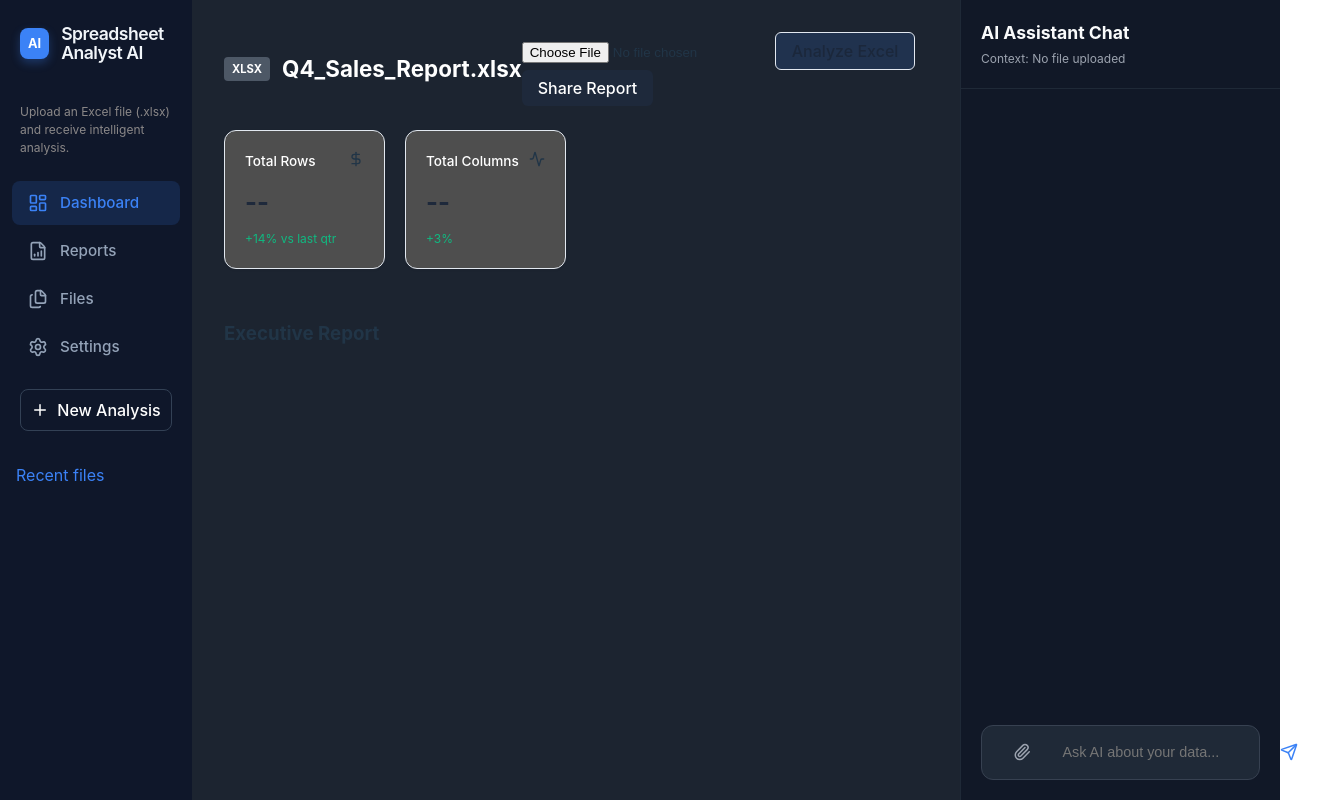
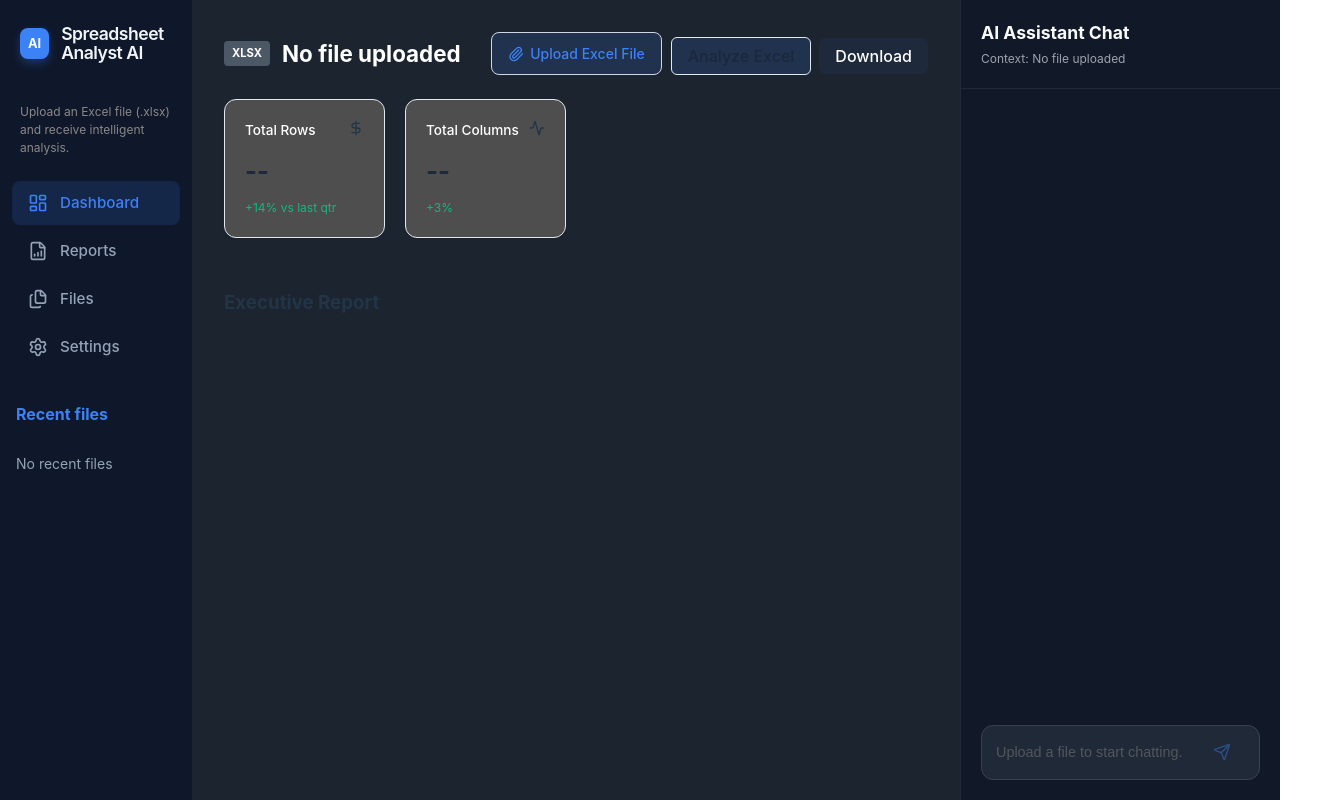
Before and after one commit to iprowriter/excel-ai, a React (Vite) app: page / in a window 1280 px wide. Shown: the whole page, 1317 px wide, since content can reach past the window. Built offline with nearby package versions, Linux system fonts and the light colour scheme.

Commit message:
fixed chat component

```diff
--- a/src/components/chatWithAI/ChatComponent.tsx
+++ b/src/components/chatWithAI/ChatComponent.tsx
@@ -1,12 +1,13 @@
 import "./chatComponent.css";
 import { useState, useEffect, useRef } from "react";
 import { useStore } from "../../store/useStore";
-import { Search, Paperclip, Send, Sparkles } from "lucide-react";
+import { Send, Sparkles } from "lucide-react";
 
 function ChatComponent() {
   const { analysis, chat, addChatMessage, suggestions, setSuggestions } = useStore();
 
   const fileName = useStore((state) => state.fileName);
+  const chatDisabled = !analysis?.sessionId;
 
   const [input, setInput] = useState("");
   const [isTyping, setIsTyping] = useState(false);
@@ -93,17 +94,18 @@ function ChatComponent() {
 
 
         <div className="input-container">
-          <button className="attachment-btn"><Paperclip size={18} /></button>
+          {/* <button className="attachment-btn"><Paperclip size={18} /></button> */}
 
           <input
             type="text"
-            placeholder="Ask AI about your data..."
+            placeholder={ chatDisabled ? "Upload a file to start chatting..." : "Ask AI about your data..." }
+            disabled={chatDisabled}
             value={input}
             onChange={(e) => setInput(e.target.value)}
-            onKeyDown={(e) => e.key === "Enter" && sendMessage()}
+            onKeyDown={(e) => !chatDisabled && e.key === "Enter" && sendMessage()}
           />
 
-          <button className="send-btn" onClick={sendMessage}>
+          <button className="send-btn" onClick={sendMessage} disabled={chatDisabled}>
             <Send size={18} />
           </button>
         </div>
@@ -132,27 +134,3 @@ function UserChatMessage({ message }: { message: string }) {
     </div>
   );
 }
-
-
-const  chatMessages = [
-    {
-        type: "ai",
-        content: "Welcome! Q4 data is ready. I've detected a 14% revenue growth. How can I help?",
-        timestamp: "2026-03-04T10:00:00Z"
-    },
-    {
-        type: "user",
-        content: "What drove the Oct revenue spike?",
-        timestamp: "2026-03-04T10:05:00Z"
-    },
-    {
-        type: "ai",
-        content: "The October spike was primarily caused by **'Aero'** early sales, which accounted for 65% of that month's revenue.",
-        timestamp: "2026-03-04T10:07:00Z"
-    },
-    {
-        type: "user",
-        content: "That is crazy, man!",
-        timestamp: "2026-03-04T10:10:00Z"
-    },
-]
--- a/src/components/chatWithAI/chatComponent.css
+++ b/src/components/chatWithAI/chatComponent.css
@@ -129,6 +129,11 @@
   font-size: 0.9rem;
 }
 
+.input-container input:disabled {
+  cursor: not-allowed;
+  opacity: 0.6;
+}
+
 .attachment-btn, .send-btn {
   background: transparent;
   border: none;
@@ -145,6 +150,11 @@
 .send-btn:hover {
   color: #60a5fa;
 }
+
+.send-btn:disabled {
+  opacity: 0.4;
+  cursor: not-allowed;
+ }
 
 .typing {
   display: flex;
--- a/src/components/mainArea/MainAreaComponent.tsx
+++ b/src/components/mainArea/MainAreaComponent.tsx
@@ -1,6 +1,6 @@
 import { useState } from "react";
 import "./mainAreaComponent.css";
-import { BarChart3, Activity, DollarSign, Sparkles } from 'lucide-react';
+import { BarChart3, Activity, DollarSign, Sparkles, Paperclip } from 'lucide-react';
 import { useStore } from "../../store/useStore"
 import { parseAIReport, extractOverview } from "../../utils/parseReport";
 
@@ -10,6 +10,9 @@ function MainAreaComponent() {
 
   const [file, setLocalFile] = useState<File | null>(null);
   const [loading, setLoading] = useState(false);
+
+  const fileName = useStore((state) => state.fileName);
+
 
   const handleUpload = async () => {
     if (!file) return;
@@ -30,6 +33,7 @@ function MainAreaComponent() {
       sessionId: data.sessionId,
       structured: data.structured,
       report: data.report,
+      fileName: useStore.getState().fileName
     });
 
     setLoading(false);
@@ -53,18 +57,24 @@ function MainAreaComponent() {
             <header className="dashboard-header">
                 <div className="header-info">
                 <div className="file-badge">XLSX</div>
-                <h2>Q4_Sales_Report.xlsx</h2>
+                <h2>{fileName ?? "No file uploaded"}</h2>
                 </div>
                 <div className="header-actions">
+                <label className="upload-box">
                 <input
                     type="file"
                     accept=".xlsx"
+                    className="upload-input"
                     onChange={(e) => {
-                        const f = e.target.files?.[0] || null;
-                        setLocalFile(f);
-                        if (f) setFile(f.name);
+                    const f = e.target.files?.[0] || null;
+                    setLocalFile(f);
+                    if (f) setFile(f.name);
                     }}
-                    />
+                />
+                <Paperclip size={16} style={{ marginRight: 6 }} />
+                <span className="upload-text">Upload Excel File</span>
+                </label>
+
                 <button
                  className="secondary-btn"
                  disabled={!file || loading}
@@ -72,7 +82,7 @@ function MainAreaComponent() {
                  >
                  {loading ? "Processing..." : "Analyze Excel"}
                  </button>
-                <button className="primary-btn">Share Report</button>
+                <button className="primary-btn">Download</button>
                 </div>
             </header>
 
--- a/src/components/mainArea/mainAreaComponent.css
+++ b/src/components/mainArea/mainAreaComponent.css
@@ -185,3 +185,38 @@
   margin-left: 20px;
   list-style: disc;
 }
+
+
+.upload-box {
+  display: inline-flex;
+  align-items: center;
+  justify-content: center;
+  padding: 10px 16px;
+  background: rgba(59, 130, 246, 0.15);
+  border: 1px solid #d0d7e2;
+  border-radius: 8px;
+  cursor: pointer;
+  color: #3b82f6;
+  font-size: 14px;
+  font-weight: 500;
+  transition: all 0.2s ease;
+  user-select: none;
+  margin-right: 9px;
+}
+
+.upload-box:hover {
+  background: #eef2f7;
+  border-color: #b8c2d1;
+}
+
+.upload-box:active {
+  background: #e2e8f0;
+}
+
+.upload-input {
+  display: none;
+}
+
+.upload-text {
+  pointer-events: none;
+}
--- a/src/components/sidebar/SidebarComponent.tsx
+++ b/src/components/sidebar/SidebarComponent.tsx
@@ -1,3 +1,4 @@
+import { useStore } from "../../store/useStore";
 import "./sidebarComponent.css";
 import { LayoutDashboard, FileBarChart, Files, Settings, Plus } from 'lucide-react';
 
@@ -5,6 +6,7 @@ import { LayoutDashboard, FileBarChart, Files, Settings, Plus } from 'lucide-rea
 function SidebarComponent() {
 
 
+const recentFiles = useStore((state) => state.recentFiles);
 
   return (
          <aside className="sidebar">
@@ -38,15 +40,26 @@ function SidebarComponent() {
         </nav>
 
         {/* Action Button */}
-        <div className="sidebar-footer">
+        {/* <div className="sidebar-footer">
           <button className="new-analysis-btn">
             <Plus size={18} />
             <span>New Analysis</span>
           </button>
+        </div> */}
+        <div className="fileArea">
+          <h4>Recent files</h4>
+
+          {recentFiles.length === 0 && (
+            <div className="empty">No recent files</div>
+          )}
+
+          {recentFiles.map((file, index) => (
+            <div key={index} className="recent-file-item">
+              {file}
+            </div>
+          ))}
         </div>
-        <div className="fileArea">
-          Recent files
-        </div>
+
 
       </aside>
 
--- a/src/components/sidebar/sidebarComponent.css
+++ b/src/components/sidebar/sidebarComponent.css
@@ -104,7 +104,25 @@
 .fileArea {
   display: flex;
   flex-direction: column;
-  gap: 4px;
-  color: #3b82f6; /* Muted gray-blue */
+  gap: 6px;
   padding: 12px 16px;
+  color: #3b82f6;
 }
+
+.recent-file-item {
+  padding: 6px 10px;
+  /* background: #f1f5f9; */
+  border-radius: 6px;
+  cursor: pointer;
+  color: #fff;
+  transition: background 0.15s ease;
+}
+
+.recent-file-item:hover {
+   background: #334155;
+}
+
+.empty {
+  color: #94a3b8;
+  font-size: 14px;
+}
--- a/src/store/useStore.ts
+++ b/src/store/useStore.ts
@@ -9,6 +9,7 @@ interface AnalysisResult {
   sessionId: string | null;
   structured: any | null;
   report: string | null;
+  fileName: string | null;
 }
 
 interface AppState {
@@ -22,11 +23,13 @@ interface AppState {
   chat: ChatMessage[];
 
   suggestions: string[];
-  setSuggestions: (s: string[]) => void;
+  recentFiles: string[];
+
 
   // Actions
   setFile: (name: string) => void;
   setAnalysis: (data: AnalysisResult) => void;
+  setSuggestions: (s: string[]) => void;
   addChatMessage: (msg: ChatMessage) => void;
   resetChat: () => void;
 }
@@ -35,19 +38,40 @@ export const useStore = create<AppState>((set) => ({
   fileName: null,
   analysis: null,
   chat: [],
+  recentFiles: JSON.parse(localStorage.getItem("recentFiles") || "[]"),
 
   suggestions: [],
   setSuggestions: (s) => set({ suggestions: s }),
 
-  setFile: (name) => set({ fileName: name }),
+  // setFile: (name) => set({ fileName: name }),
+
+  setFile: (name) => set((state) => {
+    const updated = [name, ...state.recentFiles.filter(f => f !== name)]
+    localStorage.setItem("recentFiles", JSON.stringify(updated));
+    return { fileName: name, recentFiles: updated };
+  }),
+
+  // setAnalysis: (data) =>
+  //   set({
+  //     analysis: data,
+  //     chat: data.report
+  //       ? [{ role: "assistant", content: data.report }]
+  //       : [],
+  //   }),
 
   setAnalysis: (data) =>
-    set({
-      analysis: data,
-      chat: data.report
-        ? [{ role: "assistant", content: data.report }]
-        : [],
-    }),
+  set({
+    analysis: data,
+    chat: data.fileName
+      ? [
+          {
+            role: "assistant",
+            content: `Your file **${data.fileName}** is ready. I can walk you through insights, trends, anomalies, or anything else you want to explore. Just ask!`,
+          },
+        ]
+      : [],
+  }),
+
 
   addChatMessage: (msg) =>
     set((state) => ({ chat: [...state.chat, msg] })),
```
Also changed, not shown: src/App.tsx (+1 -69 lines).
